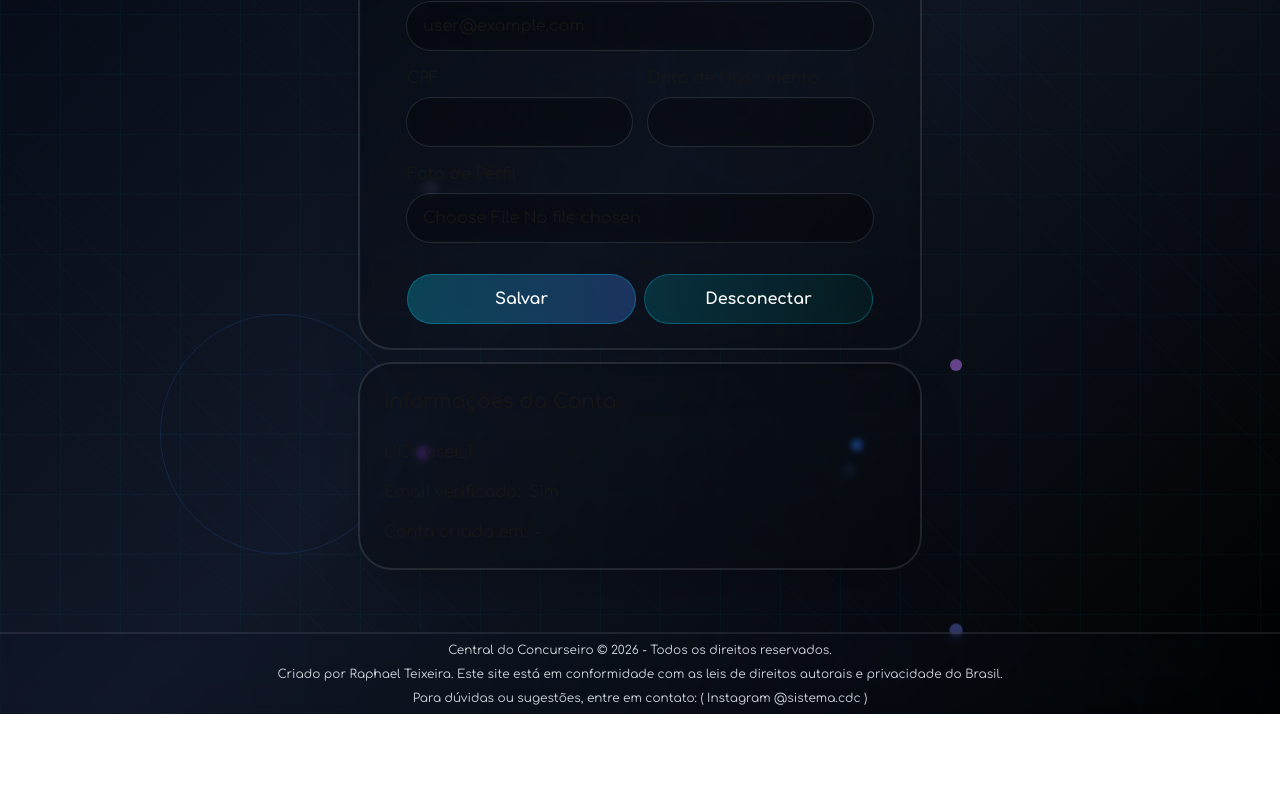
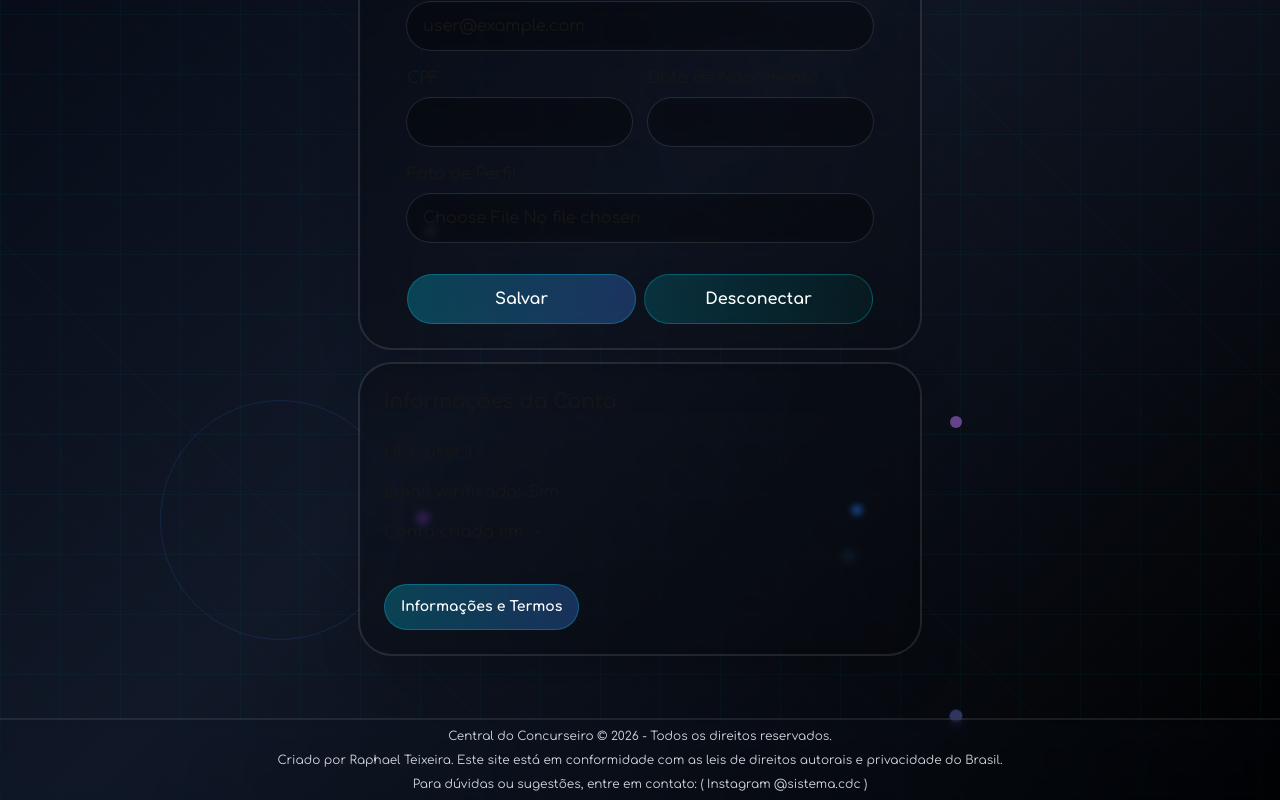
Before and after one commit to RFATeixeira/centraldoconcurseiro, a Next.js app: page /perfil in a window 1280 px wide. Shown: the part 346-1146 px from the top of the page. Before the commit the page ends 1060 px from the top, so only its background shows below. Built offline with nearby package versions, Linux system fonts and the light colour scheme; no server answers; the database is empty; sample sign-in values are in the browser's storage.

Commit message:
info page

```diff
--- /dev/null
+++ b/app/info/page.tsx
@@ -0,0 +1,18 @@
+export default function InfoPage() {
+  return (
+    <div className="max-w-xl mx-auto my-auto h-full justify-center items-center z-150 relative flex flex-col p-6">
+      <h1 className="text-2xl font-bold mb-4">Informações</h1>
+      <p className="mb-2 text-center">
+        Central do Concurseiro - informações institucionais, termos de uso,
+        política de privacidade e créditos.
+      </p>
+      <p className="text-center">
+        Central do Concurseiro © 2026 - Todos os direitos reservados. Criado por
+        Raphael Teixeira. Este site está em conformidade com as leis de direitos
+        autorais e privacidade do Brasil. Para dúvidas ou sugestões, entre em
+        contato: ( Instagram @sistema.cdc )
+      </p>
+      {/* Adicione mais informações conforme necessário */}
+    </div>
+  )
+}
--- a/app/layout.tsx
+++ b/app/layout.tsx
@@ -72,7 +72,10 @@ export default function RootAppTestLayout({
                 <div className="flex-1">{children}</div>
               </AuthGuard>
               <MobileNavBar />
-              <Footer />
+              {/* Footer só aparece em desktop */}
+              <div className="hidden md:block">
+                <Footer />
+              </div>
             </HeaderProvider>
           </AuthProvider>
         </UIProvider>
--- a/app/perfil/page.tsx
+++ b/app/perfil/page.tsx
@@ -431,6 +431,11 @@ export default function Perfil() {
             <p>Conta criada em: </p>
             <p>{formatDate(createdAt)}</p>
           </div>
+          <div className="mt-6">
+            <Link href="/info" className="button-cyan text-sm">
+              Informações e Termos
+            </Link>
+          </div>
         </div>
       </div>
     </main>
```
